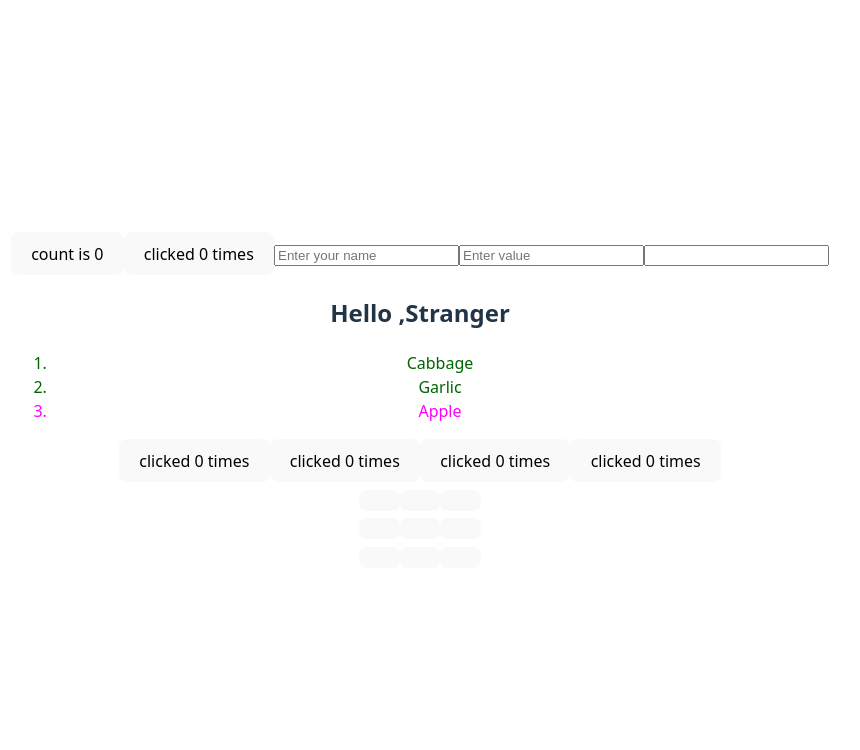
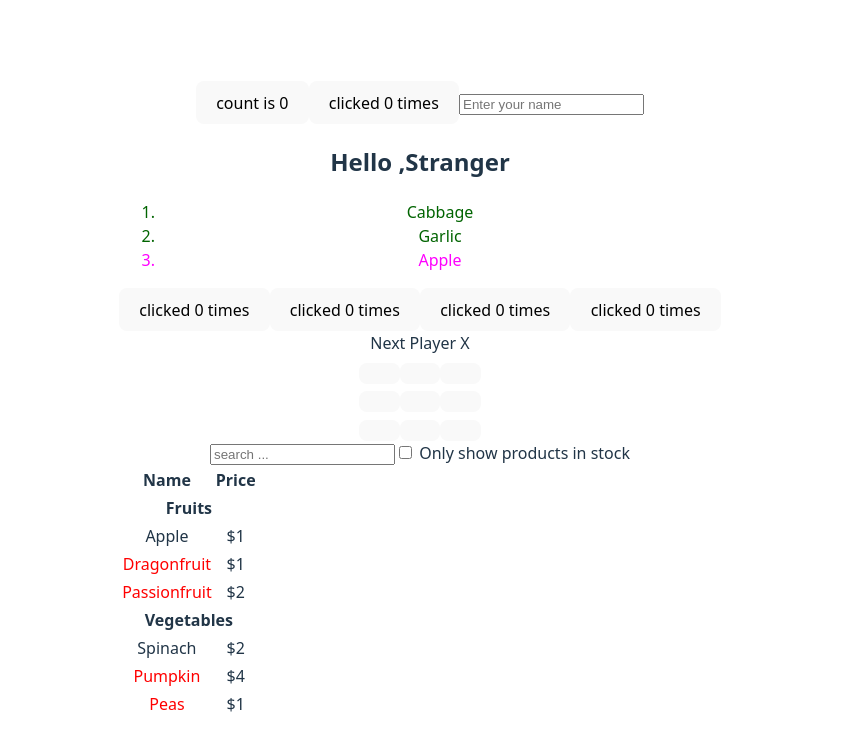
Before and after one commit to Mintesnotg/ReactforNext.Js, a React (Vite) app: page / in a window 1280 px wide. Shown: the top 750 px of the page, without its empty margins (220-1080 px from the left). Built offline with nearby package versions, Linux system fonts and the light colour scheme.

Commit message:
functionalprops

```diff
--- a/src/App.jsx
+++ b/src/App.jsx
@@ -8,9 +8,9 @@
 import NameInput from './components/Input'
 import { Greetings } from './components/Input'
 import InputName2 from './components/Liftingup'
-import { AnotherInput } from './components/Liftingup'
+// import { AnotherInput } from './components/Liftingup'
 import './App.css'
-
+import ProductApp from './components/thinking_'
 function App() {
   const [count, setCount] = useState(0)
   const [name,setName]=useState("")
@@ -26,13 +26,14 @@
         {/* {isLogged ? (<MyButton1/>) :(<MyButton2/>)} */}
         {isLogged && <MyButton1/>}
          <NameInput name={name} onNameChange={setName}/>
-         <InputName2 name={name} OnInputChange={setValue} />
-         <AnotherInput value={name}/>
+         {/* <InputName2 name={name} OnInputChange={setValue} />
+         <AnotherInput value={name}/> */}
          <Greetings name={name}/>
 
          <ShooppingList/>
          <MyApp/>
          <Board/>
+         <ProductApp/>
 
       </div>
 
--- a/src/Tic-tac-toe.jsx
+++ b/src/Tic-tac-toe.jsx
@@ -12,8 +12,12 @@
 
     const [squares,setsquares]= useState(Array(9).fill(null))
     const [XisNext,setXisNext]= useState(true);
+
     function handleclick (i) {
-        debugger;
+        if (squares[i] || calculateWinner(squares)) {
+            return;
+        }
+
        const nextsquare= squares.slice()
         XisNext ?  nextsquare[i]="X"  : nextsquare[i]="O"
 
@@ -21,11 +25,22 @@
         setXisNext(!XisNext)
 
     }
+
+    const winner = calculateWinner(squares);
+    let gamestatus;
+
+    if (winner) {
+        gamestatus = 'Winner :' + winner;
+
+    } else {
+        gamestatus = 'Next Player ' + (XisNext ? 'X' : 'O')
+    }
     return (
         <>
            {/* <p>
             Next player:    {XisNext ? "X" : "O"}
            </p> */}
+           <div className="status">{gamestatus}</div>
             <div className="board-row mt-2">
                 <Square value={squares[0]} Onsquareclicked={ ()=>handleclick(0)} />
                 <Square value={squares[1]} Onsquareclicked={ ()=>handleclick(1)} />
@@ -45,3 +60,23 @@
         </>
     )
 }
+
+function calculateWinner(squares) {
+    const lines = [
+        [0, 1, 2],
+        [3, 4, 5],
+        [6, 7, 8],
+        [0, 3, 6],
+        [1, 4, 7],
+        [2, 5, 8],
+        [0, 4, 8],
+        [2, 4, 6]
+    ];
+    for (let i = 0; i < lines.length; i++) {
+        const [a, b, c] = lines[i];
+        if (squares[a] && squares[a] === squares[b] && squares[a] === squares[c]) {
+            return squares[a];
+        }
+    }
+    return null;
+}
--- a/src/components/Liftingup.tsx
+++ b/src/components/Liftingup.tsx
@@ -4,7 +4,7 @@
   return  <input type="text" placeholder="Enter value" value={value} onChange={(e)=> OnInputChange(e.target.value)} />
 }
 
-export function AnotherInput ({value}) {
+// export function AnotherInput ({value}) {
 
-  return <input type="text" value={value} />
-}
+//   return <input type="text" value={value} />
+// }
--- /dev/null
+++ b/src/components/thinking_.jsx
@@ -0,0 +1,121 @@
+import { useState } from "react";
+
+
+
+function ProductCategoryRow({ category }) {
+
+  return (
+
+    <tr>
+      <th colSpan={2}>{category}</th>
+    </tr>
+  )
+}
+
+function ProductRow({ product }) {
+
+  const name = product.stocked ? product.name :
+    <span style={{ color: 'red' }}>{product.name}</span>;
+
+  return (
+    <tr>
+      <td>{name}</td>
+      <td>{product.price}</td>
+    </tr>
+  )
+
+}
+function ProductTable({ products ,filterText, inStockOnly }) {
+
+  const rows = []
+  let lastCategory = null;
+
+  products.forEach((product) => {
+
+    if (
+      product.name.toLowerCase().indexOf(
+        filterText.toLowerCase()
+      ) === -1
+    ) {
+      return;
+    }
+    if (inStockOnly && !product.stocked) {
+      return;
+    }
+
+    if (product.category !== lastCategory) {
+
+     rows.push( <ProductCategoryRow category={product.category} key={product.category} />)
+    }
+    rows.push(
+      <ProductRow product={product} key={product.name} />
+    );
+    lastCategory = product.category;
+  })
+    return (
+    <table>
+      <thead>
+        <tr>
+          <th>Name</th>
+          <th>Price</th>
+        </tr>
+      </thead>
+
+      <tbody>{rows}</tbody>
+    </table>
+  );
+}
+function Searchbar( { filterText, inStockOnly,onFilterTextChange,onInStockOnlyChange}) {
+  debugger;
+  return (
+    <form action="">
+
+      <input  type="text" value={filterText} placeholder="search ..." onChange={ (e)=> onFilterTextChange(e.target.value)}/>
+      <label >
+
+        <input type="checkbox" checked={inStockOnly} onChange={(e)=> onInStockOnlyChange(e.target.checked)} />
+        {' '}
+                Only show products in stock
+
+      </label>
+    </form>
+  )
+}
+
+
+
+
+function FilterableProductTable({ products }) {
+
+debugger;
+  const [filtertext,setfiltertext] =useState('');
+  const [inStockOnly,setInStockOnly] = useState(false)
+  return (
+    <div>
+      <Searchbar filterText={filtertext} inStockOnly={inStockOnly} onFilterTextChange={setfiltertext} onInStockOnlyChange={setInStockOnly} />
+      <ProductTable
+        products={products}
+        filterText={filtertext}
+        inStockOnly={inStockOnly} />
+    </div>
+
+  )
+
+}
+const PRODUCTS = [
+  { category: "Fruits", price: "$1", stocked: true, name: "Apple" },
+  { category: "Fruits", price: "$1", stocked: false, name: "Dragonfruit" },
+  { category: "Fruits", price: "$2", stocked: false, name: "Passionfruit" },
+  { category: "Vegetables", price: "$2", stocked: true, name: "Spinach" },
+  { category: "Vegetables", price: "$4", stocked: false, name: "Pumpkin" },
+  { category: "Vegetables", price: "$1", stocked: false, name: "Peas" }
+];
+
+export default function ProductApp (){
+
+
+
+  return (
+    <FilterableProductTable products={PRODUCTS} />
+  )
+}
```
Also changed, not shown: 1 other file (tests, documents, lock files or other folders).
